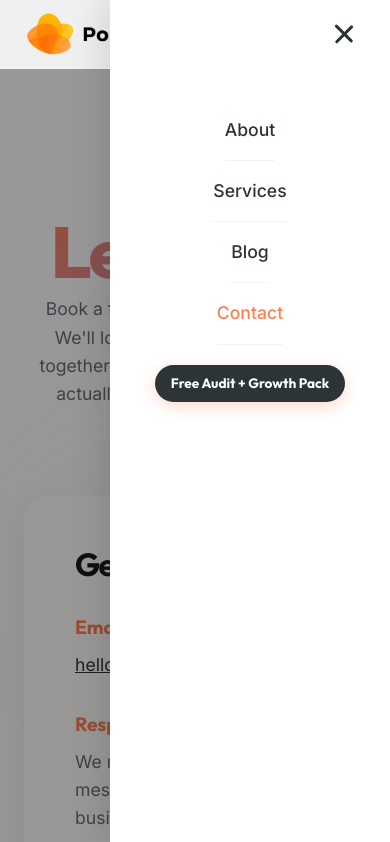
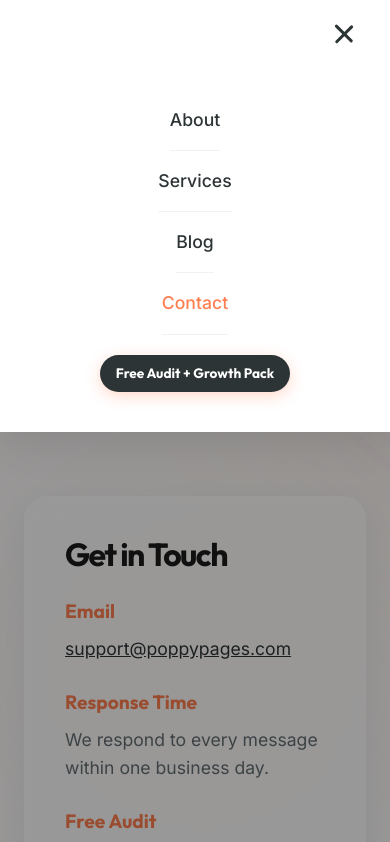
Before and after one commit to poppypages/poppy-pages, a website: page contact.html in a window 390 px wide. Both pictures are taken after a click on the button "Menu". Shown: the top 842 px of the page. Drawn offline with Linux system fonts and the light colour scheme; a script that the page names is missing.

Commit message:
Fix mobile menu, contact page layout, and email
- Change mobile menu from slide-right to fade-down (no side overflow)
- Use opacity + translateY animation instead of translateX
- Contact page: single column layout, remove 2-col grid
- Update email to support@poppypages.com
- Remove Follow Us / LinkedIn section
- Fix cal embed: remove overflow:scroll, use min-height instead

Co-Authored-By: Claude Opus 4.6 <noreply@anthropic.com>

```diff
--- a/contact.html
+++ b/contact.html
@@ -55,36 +55,31 @@
             <p class="subheadline" style="max-width: 600px; margin: 0 auto;">Book a free 30-minute strategy call. We'll look at your online presence together and talk through what would actually move the needle for your business.</p>
         </div>
 
-        <div style="display: grid; grid-template-columns: 1fr 1fr; gap: 60px; margin-bottom: 80px; align-items: start;">
+        <div style="max-width: 700px; margin: 0 auto 80px;">
             <!-- Contact Info -->
-            <div class="glass-card" style="padding: 50px;">
-                <h2 style="margin-bottom: 30px; font-size: 2rem !important;">Get in Touch</h2>
+            <div class="glass-card" style="padding: 40px; margin-bottom: 40px;">
+                <h2 style="margin-bottom: 24px; font-size: 2rem !important;">Get in Touch</h2>
 
-                <div style="margin-bottom: 30px;">
+                <div style="margin-bottom: 24px;">
                     <h3 style="color: var(--primary); margin-bottom: 8px; font-size: 1.2rem;">Email</h3>
-                    <p style="font-size: 1.1rem;"><a href="mailto:hello@poppypages.com" style="color: var(--text-main); text-decoration: underline;">hello@poppypages.com</a></p>
+                    <p style="font-size: 1.1rem;"><a href="mailto:support@poppypages.com" style="color: var(--text-main); text-decoration: underline;">support@poppypages.com</a></p>
                 </div>
 
-                <div style="margin-bottom: 30px;">
+                <div style="margin-bottom: 24px;">
                     <h3 style="color: var(--primary); margin-bottom: 8px; font-size: 1.2rem;">Response Time</h3>
                     <p style="font-size: 1.1rem; color: var(--text-muted);">We respond to every message within one business day.</p>
                 </div>
 
-                <div style="margin-bottom: 30px;">
+                <div>
                     <h3 style="color: var(--primary); margin-bottom: 8px; font-size: 1.2rem;">Free Audit</h3>
                     <p style="font-size: 1.1rem; color: var(--text-muted);">Want us to review your social presence first? <a href="index#leads" style="color: var(--primary); text-decoration: underline;">Get the free growth pack here.</a></p>
-                </div>
-
-                <div>
-                    <h3 style="color: var(--primary); margin-bottom: 8px; font-size: 1.2rem;">Follow Us</h3>
-                    <p style="font-size: 1.1rem;"><a href="https://www.linkedin.com/company/poppypages" style="color: var(--text-main); text-decoration: underline;" target="_blank" rel="noopener">LinkedIn</a></p>
                 </div>
             </div>
 
             <!-- Cal.com Embed -->
             <div class="glass-card" style="padding: 30px;">
                 <h2 style="margin-bottom: 20px; font-size: 2rem !important; text-align: center;">Book a Strategy Call</h2>
-                <div style="width:100%;height:550px;overflow:scroll; border-radius: 12px; background: white;" id="my-cal-inline-30min"></div>
+                <div style="width:100%; min-height: 500px; border-radius: 12px; background: white;" id="my-cal-inline-30min"></div>
                 <script type="text/javascript">
                     (function (C, A, L) { let p = function (a, ar) { a.q.push(ar); }; let d = C.document; C.Cal = C.Cal || function () { let cal = C.Cal; let ar = arguments; if (!cal.loaded) { cal.ns = {}; cal.q = cal.q || []; d.head.appendChild(d.createElement("script")).src = A; cal.loaded = true; } if (ar[0] === L) { const api = function () { p(api, arguments); }; const namespace = ar[1]; api.q = api.q || []; if (typeof namespace === "string") { cal.ns[namespace] = cal.ns[namespace] || api; p(cal.ns[namespace], ar); p(cal, ["initNamespace", namespace]); } else p(cal, ar); return; } p(cal, ar); }; })(window, "https://app.cal.com/embed/embed.js", "init");
                     Cal("init", "30min", { origin: "https://app.cal.com" });
--- a/styles.css
+++ b/styles.css
@@ -701,24 +701,26 @@ body.menu-open {
     .nav-links {
         position: fixed;
         top: 0;
+        left: 0;
         right: 0;
-        width: 280px;
-        height: 100vh;
-        height: 100dvh;
+        width: 100%;
         background: white;
         flex-direction: column;
-        padding: 100px 30px 40px;
+        padding: 90px 30px 40px;
         gap: 0;
         z-index: 100;
-        box-shadow: -10px 0 30px rgba(0, 0, 0, 0.1);
-        transform: translateX(100%);
-        transition: transform 0.3s ease;
-        overflow-y: auto;
+        box-shadow: 0 10px 40px rgba(0, 0, 0, 0.1);
+        opacity: 0;
+        transform: translateY(-10px);
+        transition: opacity 0.25s ease, transform 0.25s ease;
+        pointer-events: none;
         visibility: hidden;
     }
 
     .nav-links.open {
-        transform: translateX(0);
+        opacity: 1;
+        transform: translateY(0);
+        pointer-events: auto;
         visibility: visible;
     }
 
```
